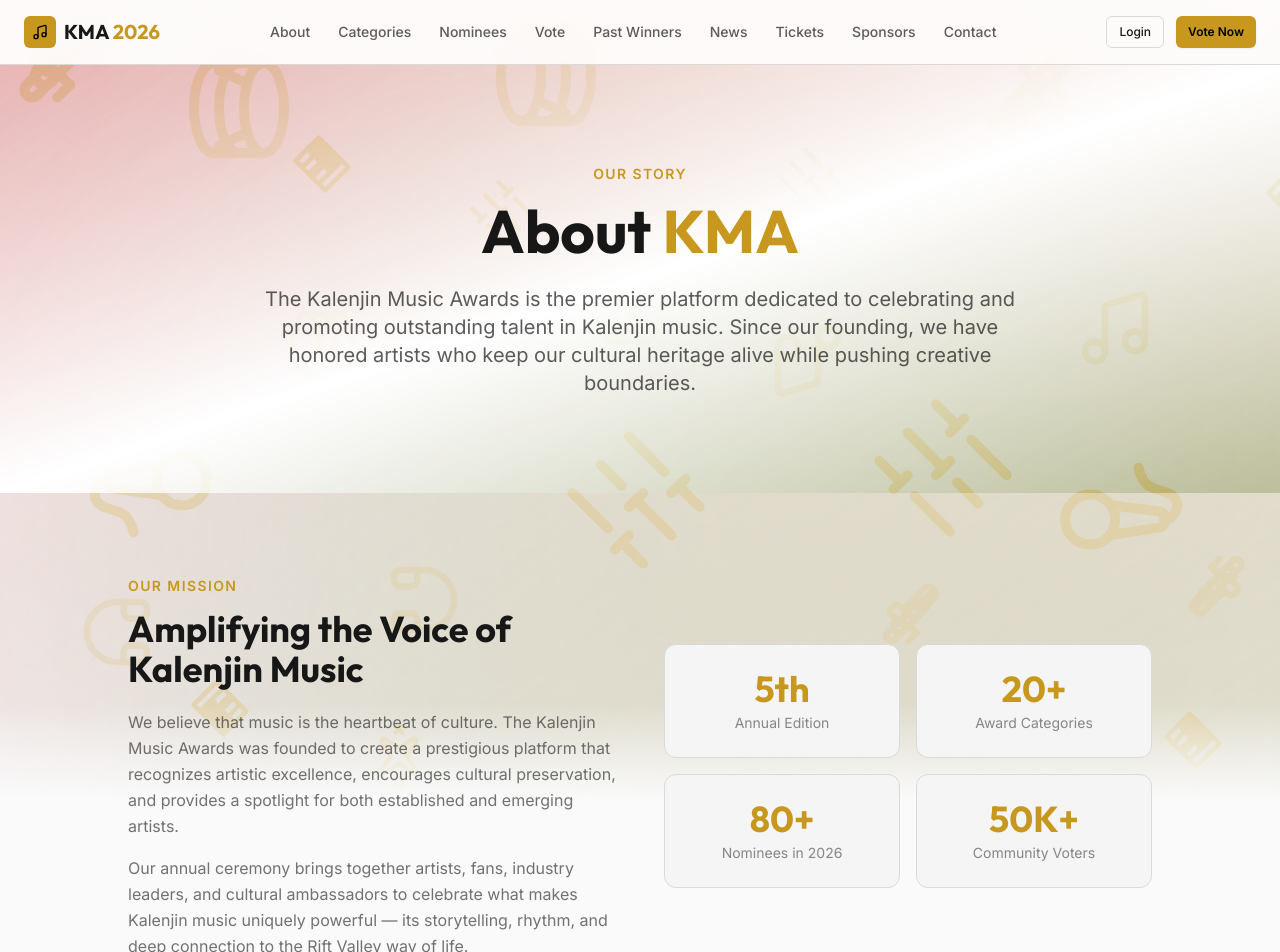
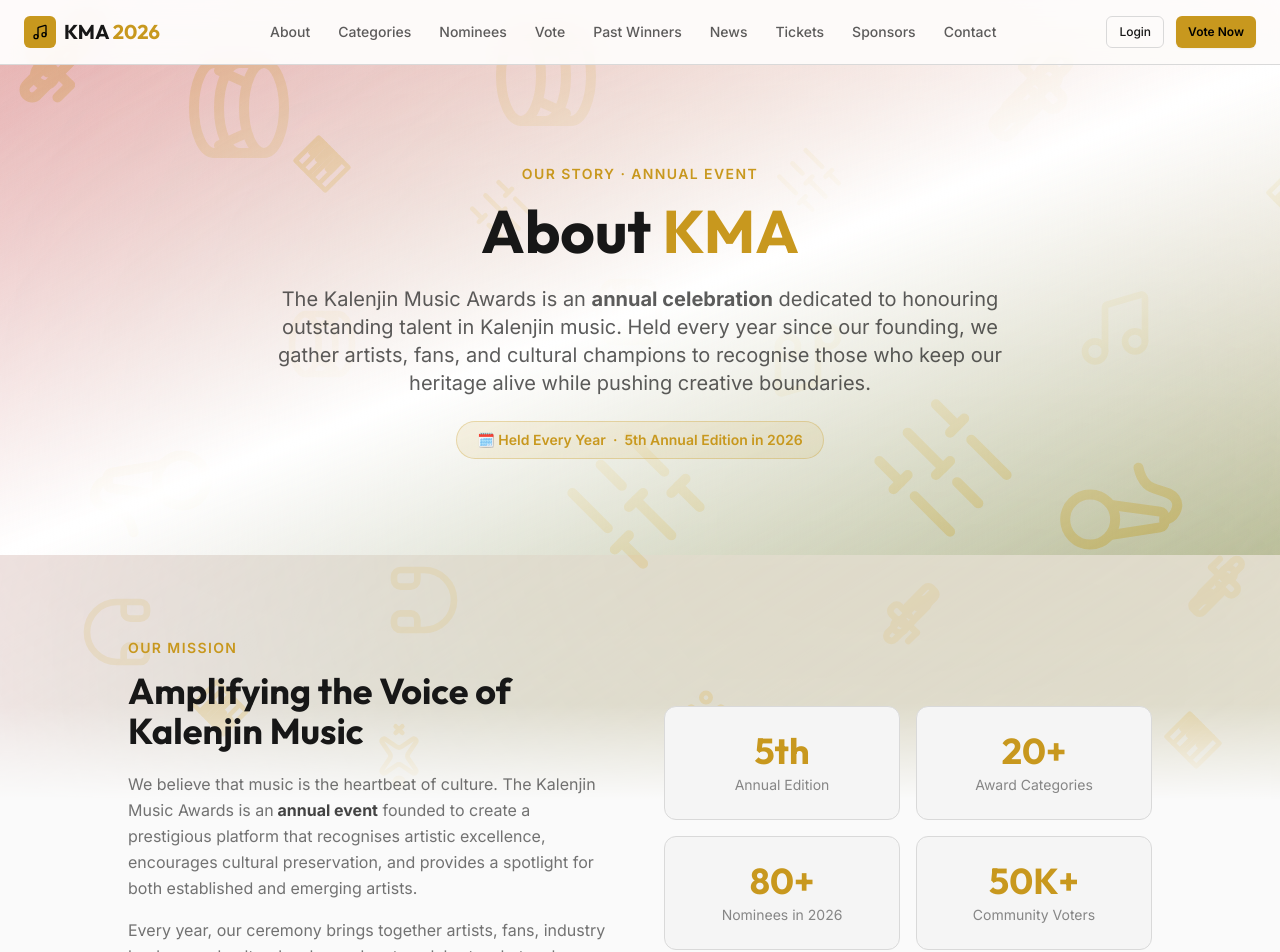
Before and after one commit to kalenjinmusicfestivalkma-oss/kma, a Next.js app: page /about in a window 1280 px wide. Shown: the top 952 px of the page. Built offline with nearby package versions, Linux system fonts and the light colour scheme.

Commit message:
Emphasize annual event nature on About page

```diff
--- a/src/app/(public)/about/page.tsx
+++ b/src/app/(public)/about/page.tsx
@@ -33,15 +33,19 @@ export default function AboutPage() {
       <section className="relative py-24 px-4 md:px-6 overflow-hidden">
         <div className="absolute inset-0 bg-gradient-to-br from-kalenjin-maroon/10 via-background to-kalenjin-green/10 pointer-events-none" />
         <div className="container mx-auto max-w-4xl text-center relative z-10">
-          <span className="text-primary-gold text-sm font-semibold uppercase tracking-widest">Our Story</span>
+          <span className="text-primary-gold text-sm font-semibold uppercase tracking-widest">Our Story · Annual Event</span>
           <h1 className="font-heading text-5xl md:text-6xl font-bold mt-4 mb-6 text-foreground">
             About <span className="text-primary-gold">KMA</span>
           </h1>
           <p className="text-foreground/70 text-lg md:text-xl leading-relaxed max-w-3xl mx-auto">
-            The Kalenjin Music Awards is the premier platform dedicated to celebrating and promoting
-            outstanding talent in Kalenjin music. Since our founding, we have honored artists who
-            keep our cultural heritage alive while pushing creative boundaries.
+            The Kalenjin Music Awards is an <strong>annual celebration</strong> dedicated to honouring
+            outstanding talent in Kalenjin music. Held every year since our founding, we gather
+            artists, fans, and cultural champions to recognise those who keep our heritage alive
+            while pushing creative boundaries.
           </p>
+          <div className="mt-6 inline-flex items-center gap-2 rounded-full border border-primary-gold/30 bg-primary-gold/10 px-5 py-2 text-sm font-semibold text-primary-gold">
+            🗓️ Held Every Year &nbsp;·&nbsp; 5th Annual Edition in 2026
+          </div>
         </div>
       </section>
 
@@ -54,12 +58,13 @@ export default function AboutPage() {
               Amplifying the Voice of Kalenjin Music
             </h2>
             <p className="text-foreground/60 leading-relaxed mb-4">
-              We believe that music is the heartbeat of culture. The Kalenjin Music Awards was founded
-              to create a prestigious platform that recognizes artistic excellence, encourages cultural
-              preservation, and provides a spotlight for both established and emerging artists.
+              We believe that music is the heartbeat of culture. The Kalenjin Music Awards is an
+              <strong className="text-foreground/80"> annual event</strong> founded to create a prestigious platform
+              that recognises artistic excellence, encourages cultural preservation, and provides a
+              spotlight for both established and emerging artists.
             </p>
             <p className="text-foreground/60 leading-relaxed">
-              Our annual ceremony brings together artists, fans, industry leaders, and cultural
+              Every year, our ceremony brings together artists, fans, industry leaders, and cultural
               ambassadors to celebrate what makes Kalenjin music uniquely powerful — its storytelling,
               rhythm, and deep connection to the Rift Valley way of life.
             </p>
```
